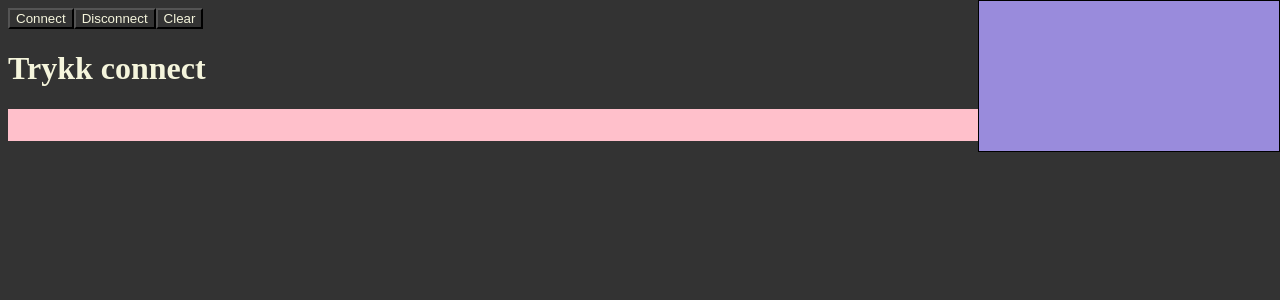
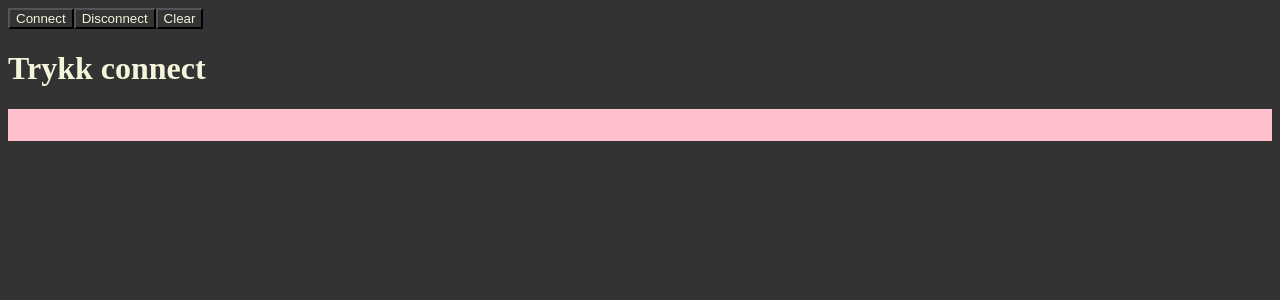
Before and after one commit to kristianpedersen/microbit-info, a React (Create React App) app: page / in a window 1280 px wide. Shown: the top 300 px of the page. Built offline with nearby package versions, Linux system fonts and the light colour scheme.

Commit message:
Removed toMin and toMax - will normalize instead.

```diff
--- a/src/App.js
+++ b/src/App.js
@@ -10,9 +10,13 @@ export default function App() {
 
   return (
     <>
-      <MessageHandler {...{ keys, setKeys, numberOfReceivedMessages }} />
-      <Options {...{ keys }} />
-      <Canvas />
+      <div>
+        <MessageHandler {...{ keys, setKeys, numberOfReceivedMessages }} />
+      </div>
+      <div>
+        <Options {...{ keys }} />
+        {/* <Canvas /> */}
+      </div>
     </>
   )
 }
--- a/src/Canvas.js
+++ b/src/Canvas.js
@@ -3,7 +3,7 @@
 import { useEffect, useRef } from "react"
 import styled from "styled-components"
 
-export default function Canvas(props) {
+export default function Canvas({ messages }) {
 	const canvasRef = useRef(null)
 
 	useEffect(() => {
@@ -14,8 +14,7 @@ export default function Canvas(props) {
 		const rnd255 = () => Math.floor(Math.random() * 255)
 
 		function loop() {
-			c.fillStyle = `rgb(${rnd255()}, ${rnd255()}, ${rnd255()})`
-			c.fillRect(0, 0, width, height)
+
 			t++
 			if (t % 60 === 0) {
 				requestAnimationFrame(loop)
--- a/src/Options.js
+++ b/src/Options.js
@@ -2,8 +2,8 @@ import { useEffect, useRef, useState } from "react"
 import { v4 as uuidv4 } from 'uuid'
 
 export default function Options({ keys }) {
+	const formRef = useRef()
 	const [clicked, setClicked] = useState(true)
-	const formRef = useRef()
 
 	function handleChange(event) {
 		const tagName = event.target.tagName
@@ -41,8 +41,6 @@ export default function Options({ keys }) {
 								<span>
 									<input type="number" name="min-from" id="min-from" />
 									<input type="number" name="max-from" id="max-from" />
-									<input type="number" name="min-to" id="min-to" />
-									<input type="number" name="max-to" id="max-to" />
 								</span>
 							</label>
 						</>
```
Also changed, not shown: 1 other file (tests, documents, lock files or other folders).
